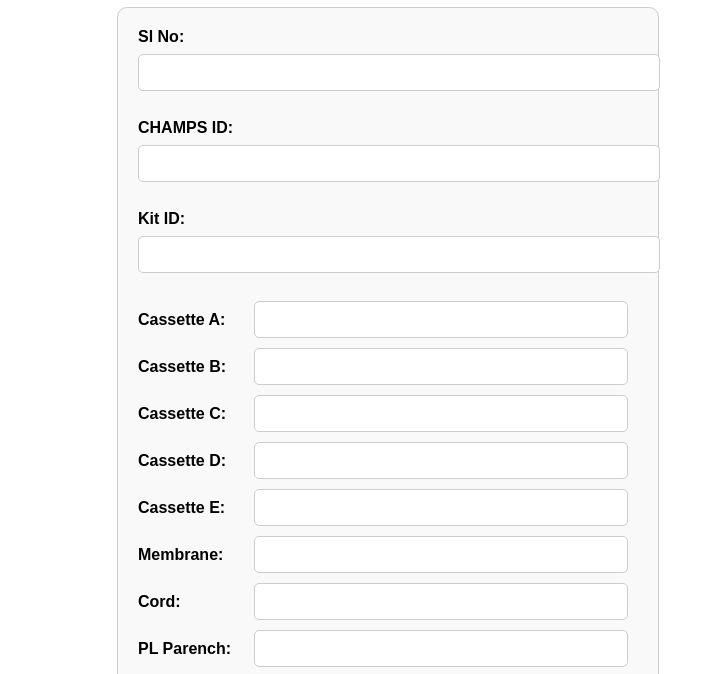
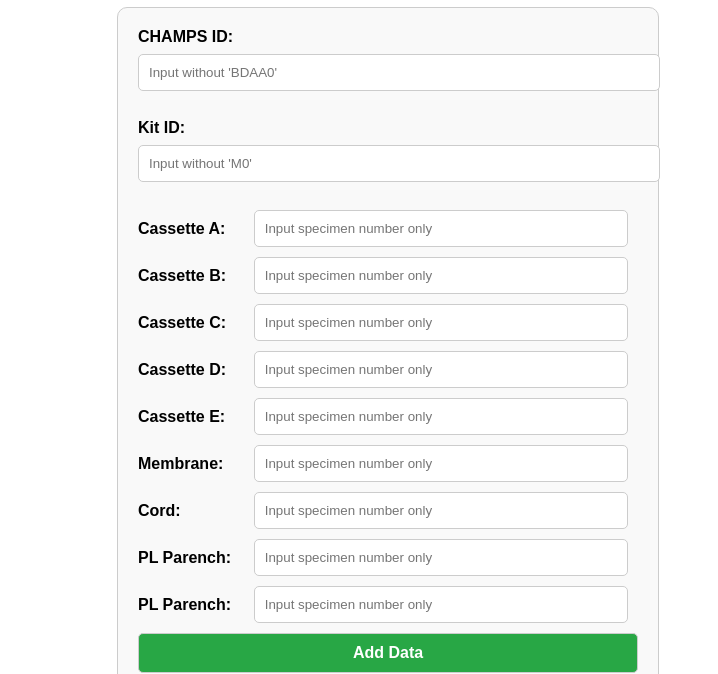
Before and after one commit to manotush/CHAMPS_Tissue, a plain HTML site: page index.html in a window 1280 px wide. Shown: the part 91-765 px from the top of the page, without its empty margins (252-970 px from the left). Drawn offline with Linux system fonts and the light colour scheme.

Commit message:
Update html file

```diff
--- a/index.html
+++ b/index.html
@@ -59,51 +59,49 @@
 <body>
     <h1 style= " color:#28a745; font-weight:bold; margin-bottom: 10px; position: relative; left:20%; padding:15px;">CHAMPS Tissue Shipment Data Input Form</h1>
     <form id="dataForm">
-        <label for="serialNumber">Sl No:</label>
-        <input type="text" id="serialNumber" name="serialNumber"><br><br>
 
         <label for="idNumber1">CHAMPS ID:</label>
-        <input type="text" id="idNumber1" name="idNumber1"><br><br>
+        <input type="text" id="idNumber1" name="idNumber1" placeholder="Input without 'BDAA0'"><br><br>
 
         <label for="idNumber2">Kit ID:</label>
-        <input type="text" id="idNumber2" name="idNumber2"><br><br>
+        <input type="text" id="idNumber2" name="idNumber2" placeholder="Input without 'M0'"><br><br>
 
         <div id="levelInputs">
             <div class="level-group">
                 <label for="level1">Cassette A:</label>
-                <input type="text" id="level1" name="level1">
+                <input type="number" id="level1" name="level1" placeholder="Input specimen number only">
             </div>
             <div class="level-group">
                 <label for="level2">Cassette B:</label>
-                <input type="text" id="level2" name="level2">
+                <input type="number" id="level2" name="level2" placeholder="Input specimen number only">
             </div>
             <div class="level-group">
                 <label for="level3">Cassette C:</label>
-                <input type="text" id="level3" name="level3">
+                <input type="number" id="level3" name="level3" placeholder="Input specimen number only">
             </div>
             <div class="level-group">
                 <label for="level4">Cassette D:</label>
-                <input type="text" id="level4" name="level4">
+                <input type="number" id="level4" name="level4" placeholder="Input specimen number only">
             </div>
             <div class="level-group">
                 <label for="level5">Cassette E:</label>
-                <input type="text" id="level5" name="level5">
+                <input type="number" id="level5" name="level5" placeholder="Input specimen number only">
             </div>
             <div class="level-group">
                 <label for="level6">Membrane:</label>
-                <input type="text" id="level6" name="level6">
+                <input type="number" id="level6" name="level6" placeholder="Input specimen number only">
             </div>
             <div class="level-group">
                 <label for="level7">Cord:</label>
-                <input type="text" id="level7" name="level7">
+                <input type="number" id="level7" name="level7" placeholder="Input specimen number only">
             </div>
             <div class="level-group">
                 <label for="level8">PL Parench:</label>
-                <input type="text" id="level8" name="level8">
+                <input type="number" id="level8" name="level8" placeholder="Input specimen number only">
             </div>
             <div class="level-group">
                 <label for="level9">PL Parench:</label>
-                <input type="text" id="level9" name="level9">
+                <input type="number" id="level9" name="level9" placeholder="Input specimen number only">
             </div>
         </div>
 
```
